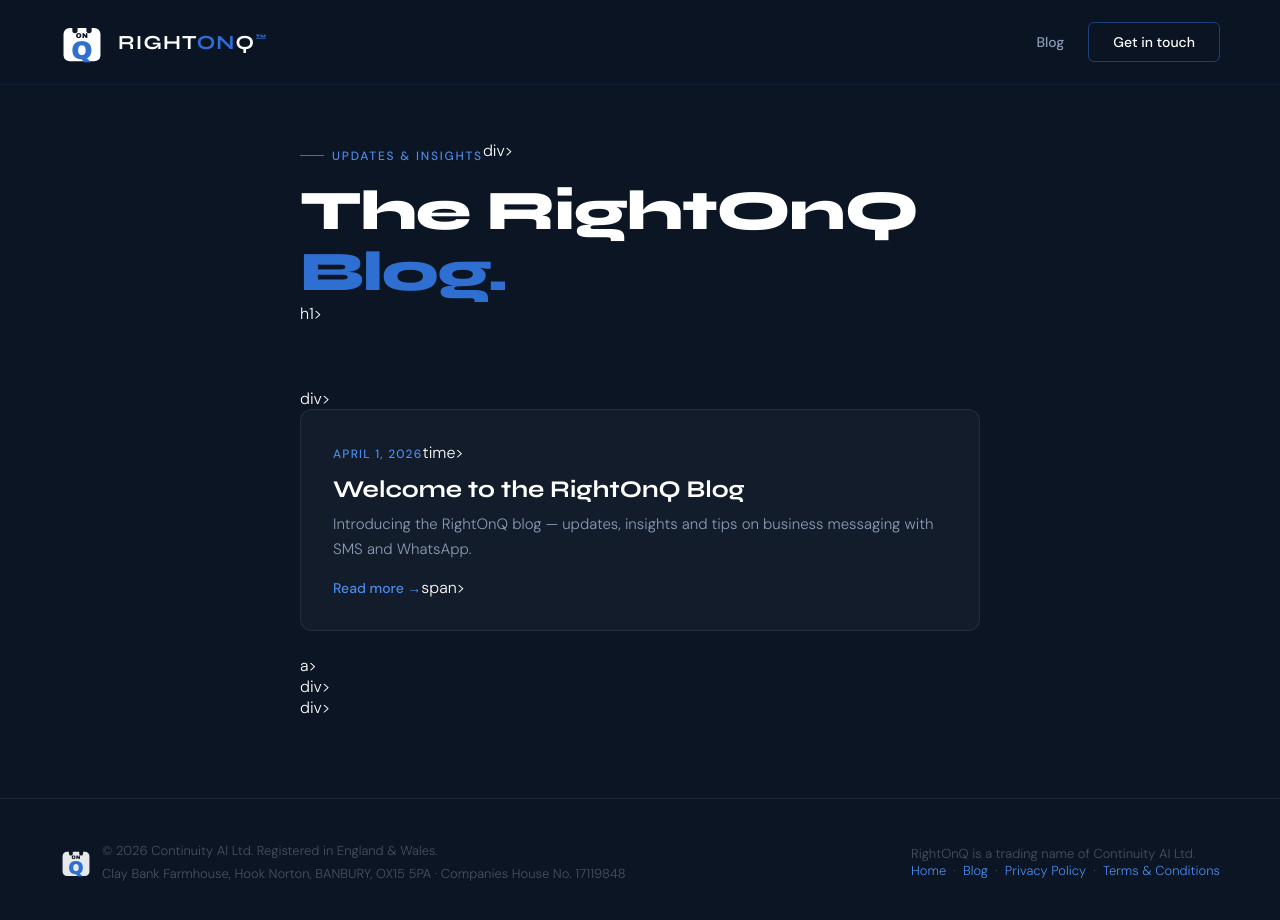
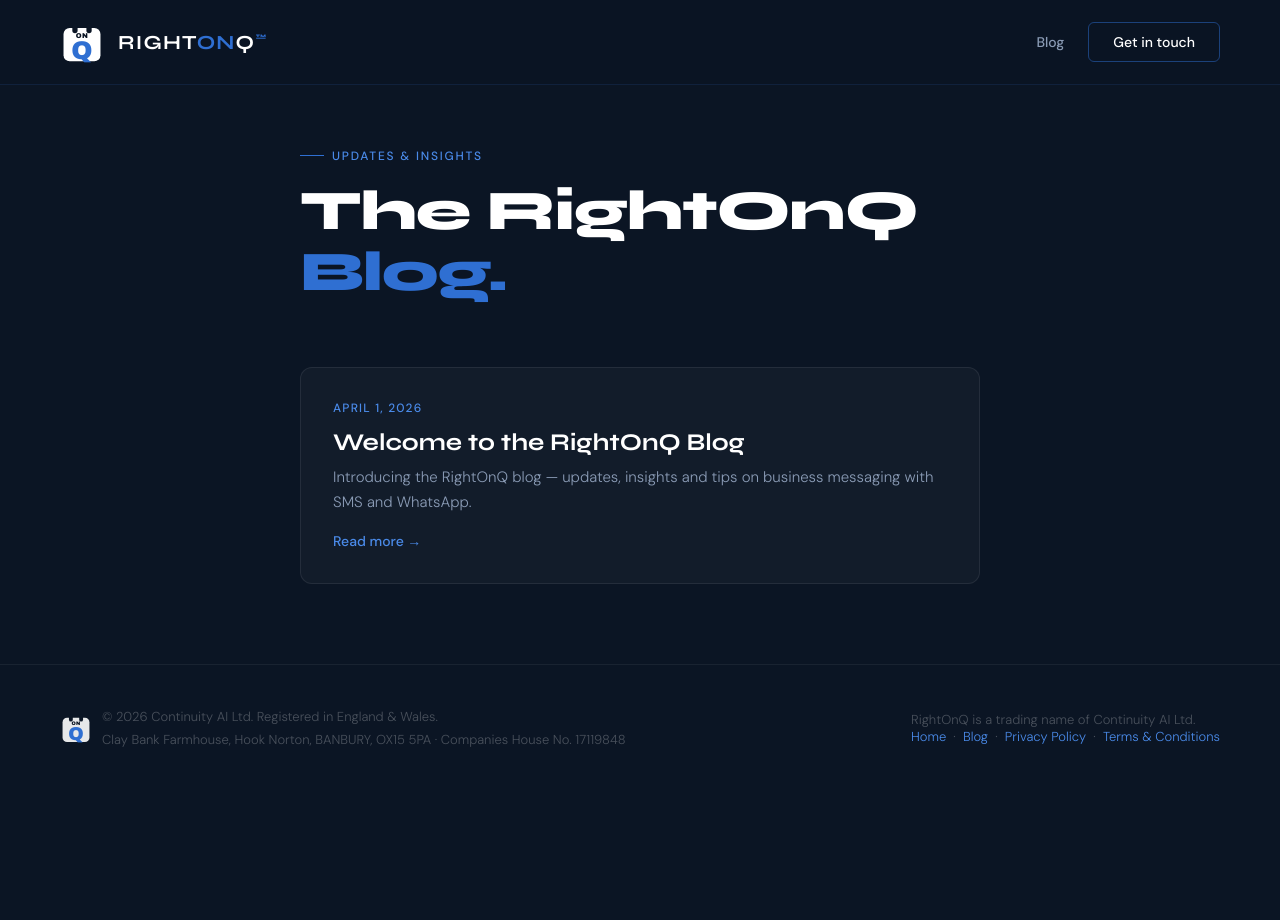
Before and after one commit to rightonq-code/rightonq-code.github.io, a Jekyll site: the page built from blog/index.html, in a window 1280 px wide and 925 px high. Shown: the top 920 px of the window. Built offline with Jekyll 4.4.1, drawn with Linux system fonts in a browser that asks for light colours.

Commit message:
Rewrite blog/index.html from scratch — fix corrupted tags

```diff
--- a/blog/index.html
+++ b/blog/index.html
@@ -3,71 +3,101 @@
 title: "Blog"
 description: "Updates, insights and tips on business messaging from the RightOnQ team."
 ---
+<div class="blog-index">
 
-<div class="blog-index">
   <div class="blog-header">
-          <div class="section-tag">Updates & insights</div>div>
-          <h1 class="section-heading">The RightOnQ <em>Blog.</em></h1>h1>
-    </div>div>
+    <div class="section-tag">Updates &amp; insights</div>
+    <h1 class="section-heading">The RightOnQ <em>Blog.</em></h1>
+  </div>
 
   <div class="post-list">
     {% for post in site.posts %}
     <a href="{{ post.url }}" class="post-card">
-            <time datetime="{{ post.date | date: '%Y-%m-%d' }}">{{ post.date | date: '%B %-d, %Y' }}</time>time>
+      <time datetime="{{ post.date | date: '%Y-%m-%d' }}">{{ post.date | date: '%B %-d, %Y' }}</time>
       <h2>{{ post.title }}</h2>
       <p>{{ post.description | default: post.excerpt | strip_html | truncate: 160 }}</p>
-            <span class="read-more">Read more &rarr;</span>span>
-      </a>a>
+      <span class="read-more">Read more &rarr;</span>
+    </a>
     {% endfor %}
-  </div>div>
+  </div>
 
   {% if site.posts.size == 0 %}
   <p style="color: var(--grey); font-size: 17px;">No posts yet — check back soon.</p>
   {% endif %}
-</div>div>
+
+</div>
 
 <style>
   .blog-index { max-width: 100%; }
   .blog-header { margin-bottom: 64px; }
   .section-tag {
-          display: inline-flex; align-items: center; gap: 8px;
-          font-size: 12px; font-weight: 500; letter-spacing: 0.15em;
-          text-transform: uppercase; color: var(--blue-light); margin-bottom: 16px;
+    display: inline-flex;
+    align-items: center;
+    gap: 8px;
+    font-size: 12px;
+    font-weight: 500;
+    letter-spacing: 0.15em;
+    text-transform: uppercase;
+    color: var(--blue-light);
+    margin-bottom: 16px;
   }
   .section-tag::before {
-          content: ''; width: 24px; height: 1px; background: var(--blue);
+    content: '';
+    width: 24px;
+    height: 1px;
+    background: var(--blue);
   }
   .section-heading {
-          font-family: 'Syne', sans-serif; font-weight: 800;
-          font-size: clamp(36px, 5vw, 56px); letter-spacing: -0.02em; line-height: 1.1;
+    font-family: 'Syne', sans-serif;
+    font-weight: 800;
+    font-size: clamp(36px, 5vw, 56px);
+    letter-spacing: -0.02em;
+    line-height: 1.1;
   }
   .section-heading em { font-style: normal; color: var(--blue); }
   .post-list { display: grid; gap: 24px; }
   .post-card {
-          display: block; text-decoration: none; color: inherit;
+    display: block;
+    text-decoration: none;
+    color: inherit;
     background: rgba(255,255,255,0.03);
     border: 1px solid rgba(255,255,255,0.08);
-          border-radius: 12px; padding: 32px;
+    border-radius: 12px;
+    padding: 32px;
     transition: border-color 0.3s, transform 0.3s;
   }
   .post-card:hover {
-          border-color: rgba(47,111,210,0.4); transform: translateY(-2px);
+    border-color: rgba(47,111,210,0.4);
+    transform: translateY(-2px);
   }
   .post-card time {
-          font-size: 12px; font-weight: 500; letter-spacing: 0.1em;
-          text-transform: uppercase; color: var(--blue-light);
+    font-size: 12px;
+    font-weight: 500;
+    letter-spacing: 0.1em;
+    text-transform: uppercase;
+    color: var(--blue-light);
+    display: block;
   }
   .post-card h2 {
-          font-family: 'Syne', sans-serif; font-weight: 700;
-          font-size: 24px; margin: 12px 0 8px; color: var(--white);
+    font-family: 'Syne', sans-serif;
+    font-weight: 700;
+    font-size: 24px;
+    margin: 12px 0 8px;
+    color: var(--white);
   }
   .post-card p {
-          font-size: 15px; color: var(--grey); line-height: 1.7; margin: 0;
+    font-size: 15px;
+    color: var(--grey);
+    line-height: 1.7;
+    margin: 0;
   }
   .read-more {
-          display: inline-block; margin-top: 16px; font-size: 14px;
-          color: var(--blue-light); font-weight: 500; transition: color 0.2s;
+    display: inline-block;
+    margin-top: 16px;
+    font-size: 14px;
+    color: var(--blue-light);
+    font-weight: 500;
+    transition: color 0.2s;
   }
   .post-card:hover .read-more { color: var(--white); }
 </style>
-</style></p></h2></em>
```
Lines whose indentation alone changed are shown as unchanged.
